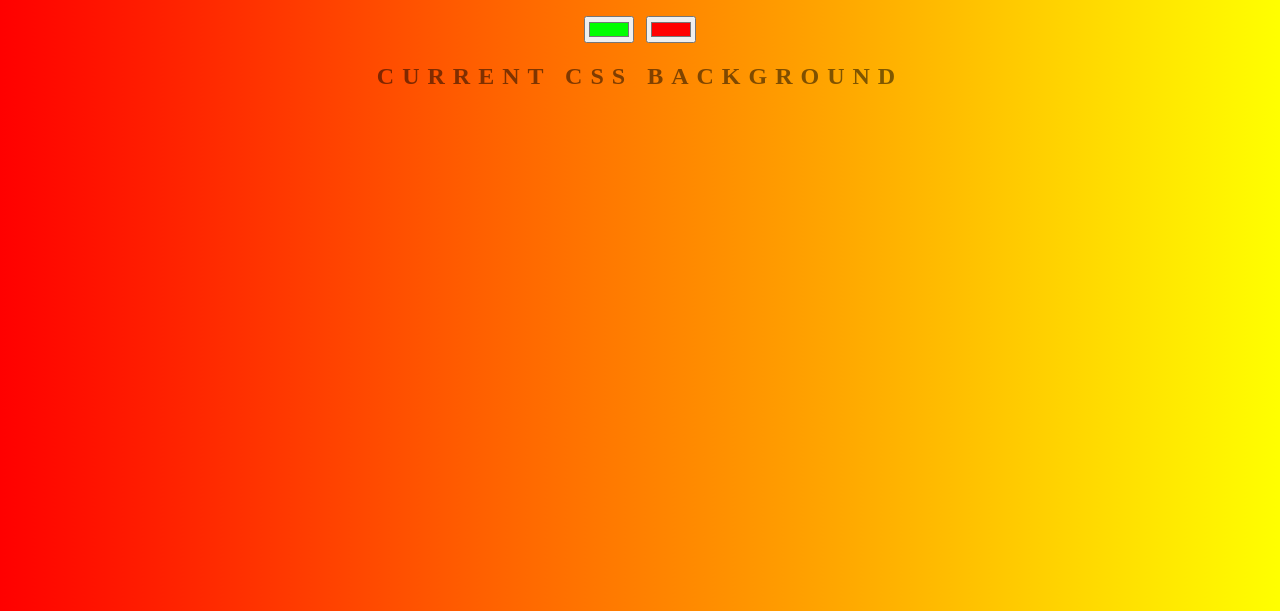
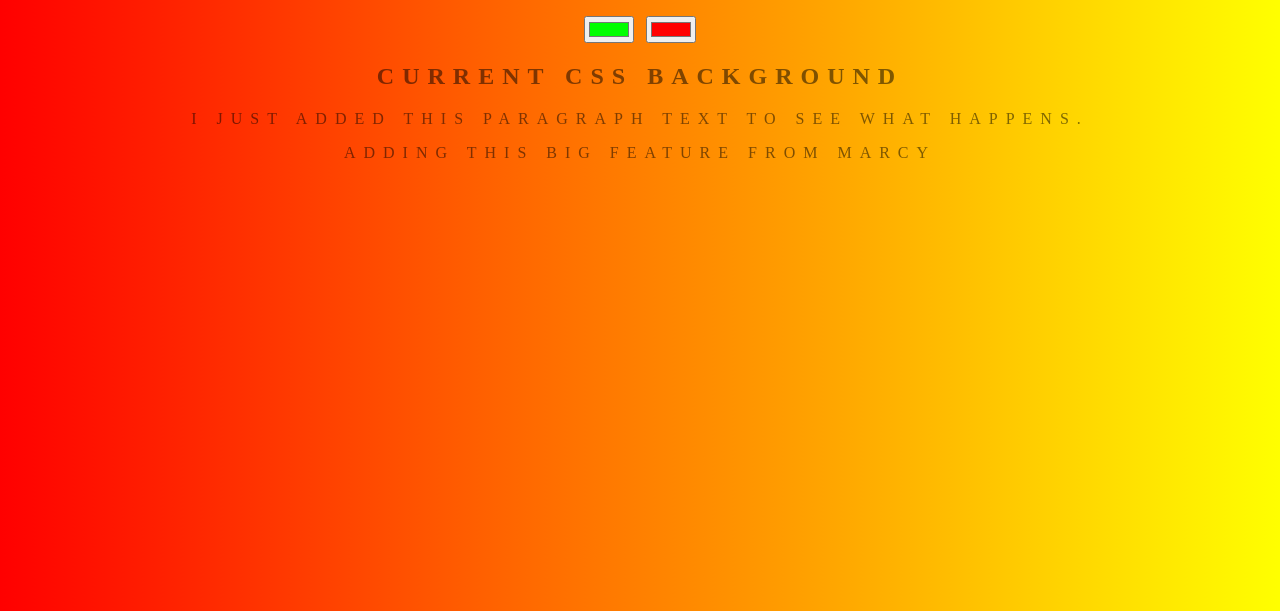
Before and after one commit to zenPossum/background-generator, a plain HTML site: page index.html in a window 1280 px wide. Shown: the part 189-800 px from the top of the page. Drawn offline with Linux system fonts and the light colour scheme.

Commit message:
this is a big feature change

```diff
--- a/index.html
+++ b/index.html
@@ -9,6 +9,8 @@
 	<input class="color1" type="color" name="color1" value="#00ff00">
 	<input class="color2" type="color" name="color2" value="#ff0000">
 	<h2>Current CSS Background</h2>
+	<p>I just added this paragraph text to see what happens.</p>  <!-- I just added this-->
+	<p>Adding this big feature from Marcy</p>
 	<h3></h3>
 	<script type="text/javascript" src="script.js"></script>
 </body>
```
